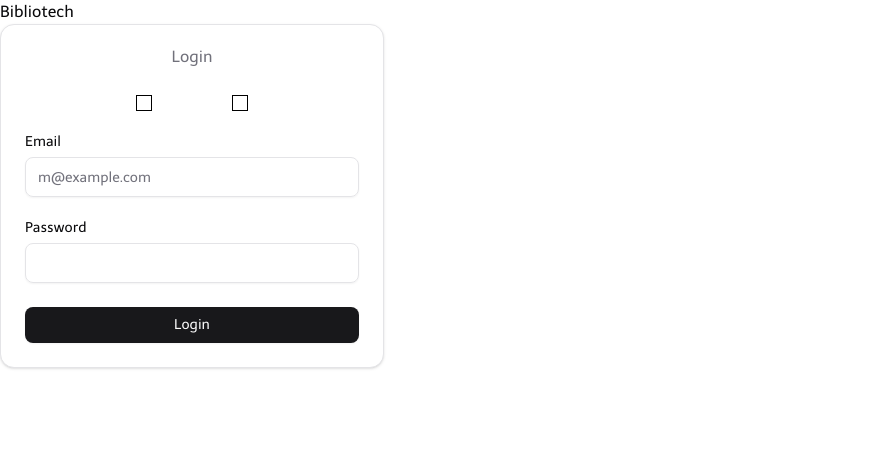
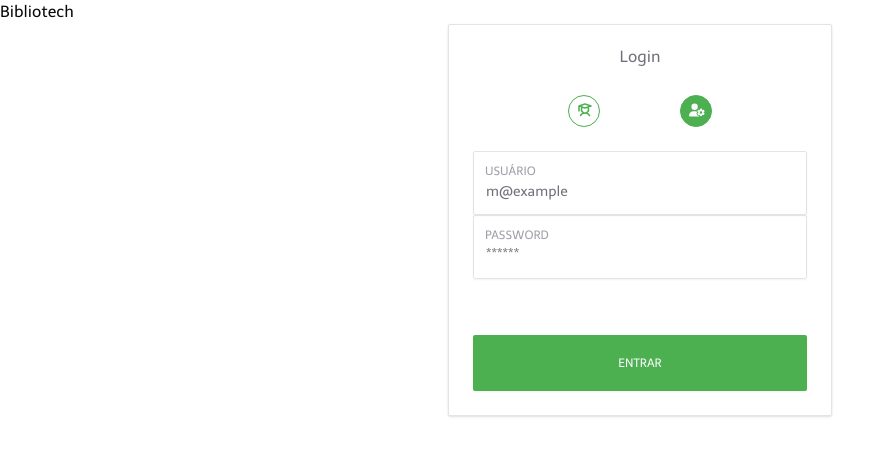
Before and after one commit to matheuspaiva1/Bibliotech, a Next.js app: page / in a window 1280 px wide. Shown: the top 456 px of the page, without its empty margins (0-895 px from the left). Built offline with nearby package versions, Linux system fonts and the light colour scheme.

Commit message:
layout card login

```diff
--- a/app/Components/Card.jsx
+++ b/app/Components/Card.jsx
@@ -1,4 +1,7 @@
-import React from 'react'
+'use client'
+import React, { useState } from 'react'
+
+// SHADCN UI
 import { Button } from "@/components/ui/button"
 import {
   Card,
@@ -12,47 +15,82 @@ import {
 import { Input } from "@/components/ui/input"
 import { Label } from "@/components/ui/label"
 
+// ICONES
+import { FaUserGear } from "react-icons/fa6";
+import { PiStudentBold } from "react-icons/pi";
+
+
+
 export default function CardLogin() {
+  const [activeTab, setActiveTab] = useState("admin")
+
+  const handleChangeTabUser = () => {
+      setActiveTab("user")
+  }
+
+  const handleChangeTabAdmin = () => {
+    setActiveTab("admin")
+}
+
+
+
+
   return (
-    <Card className="w-full max-w-sm">
+    <Card className="w-full max-w-sm rounded-xs m-auto">
     <CardHeader>
       <CardTitle className="text-center font-medium text-zinc-500">Login</CardTitle>
       <div className="flex justify-center items-center gap-20 mt-6">
-        <div className="w-4 h-4 border border-black">
-            <img src="" alt="" />
+        <div
+        className={activeTab === "user" ? 'w-8 h-8 rounded-4xl border border-[#4CAF50] bg-[#4CAF50] cursor-pointer' : 'w-8 h-8 rounded-4xl border border-[#4CAF50] cursor-pointer hover:text-zinc-50 hover:bg-[#4CAF50]'}>
+          <button
+            onClick={handleChangeTabUser}
+            className={activeTab === "user" ? "cursor-pointer" : "cursor-pointer "}
+          >
+            <PiStudentBold
+              className={activeTab === "user" ? 'mx-2 my-1.5 text-zinc-50' : 'mx-2 my-1.5 text-[#4CAF50] hover:text-zinc-50 hover:bg-[#4CAF50]'}
+            />
+          </button>
         </div>
-        <div className="w-4 h-4 border border-black">
-            <img src="" alt="" />
+        <div
+          className={activeTab === "admin" ? 'w-8 h-8 rounded-4xl border border-[#4CAF50] bg-[#4CAF50] cursor-pointer' : 'w-8 h-8 rounded-4xl border border-[#4CAF50] cursor-pointer hover:text-zinc-50 hover:bg-[#4CAF50]'}
+        >
+          <button
+            onClick={handleChangeTabAdmin}
+            className={activeTab === "admin" ? "cursor-pointer " : "cursor-pointer hover:text-zinc-50"}
+          >
+            <FaUserGear className={activeTab === "admin" ? 'mx-2 my-1.5 text-zinc-50' : 'mx-2 my-1.5 text-[#4CAF50] hover:text-zinc-50 '} />
+          </button>
         </div>
       </div>
     </CardHeader>
     <CardContent>
       <form>
-        <div className="flex flex-col gap-6">
-          <div className="grid gap-2">
-            <Label htmlFor="email">Email</Label>
+        <div className="flex flex-col">
+          <div className="grid gap-2 relative">
+            <p className="absolute left-3 top-3 text-xs uppercase font-normal text-zinc-400">{activeTab === "admin" ? "Usuário" : "Matrícula"}</p>
             <Input
-              id="email"
+              id="user"
               type="email"
-              placeholder="m@example.com"
-              className="h-10"
+              placeholder="m@example"
+              className="h-16 pt-5 rounded-xs"
               required
             />
           </div>
-          <div className="grid gap-2">
-              <Label htmlFor="password">Password</Label>
+          <div className="grid gap-2 relative">
+              <p className="absolute left-3 top-3 text-xs uppercase font-normal text-zinc-400">Password</p>
             <Input
                 id="password"
                 type="password"
-                className="h-10"
+                placeholder="******"
+                className="h-16 pt-4 rounded-xs"
                 required />
           </div>
         </div>
       </form>
     </CardContent>
-    <CardFooter className="flex-col gap-2">
-      <Button type="submit" className="w-full">
-        Login
+    <CardFooter className="flex-col gap-2 mt-8">
+      <Button type="submit" className="w-full rounded-xs h-14 bg-[#4CAF50] text-xs font-light">
+        ENTRAR
       </Button>
     </CardFooter>
   </Card>
--- a/app/Pages/Login.jsx
+++ b/app/Pages/Login.jsx
@@ -6,10 +6,8 @@ export default function Login() {
     <div>
         <main>
             <div>
-                <img src="" alt="" />
                 Bibliotech
                 <div>
-                    <img src="" alt="" />
                 </div>
             </div>
             <div>
--- a/package.json
+++ b/package.json
@@ -17,6 +17,8 @@
     "next": "15.3.3",
     "react": "^19.0.0",
     "react-dom": "^19.0.0",
+    "react-icons": "^5.5.0",
+    "react-router-dom": "^7.6.2",
     "tailwind-merge": "^3.3.0"
   },
   "devDependencies": {
```
Also changed, not shown: 1 other file (tests, documents, lock files or other folders).
